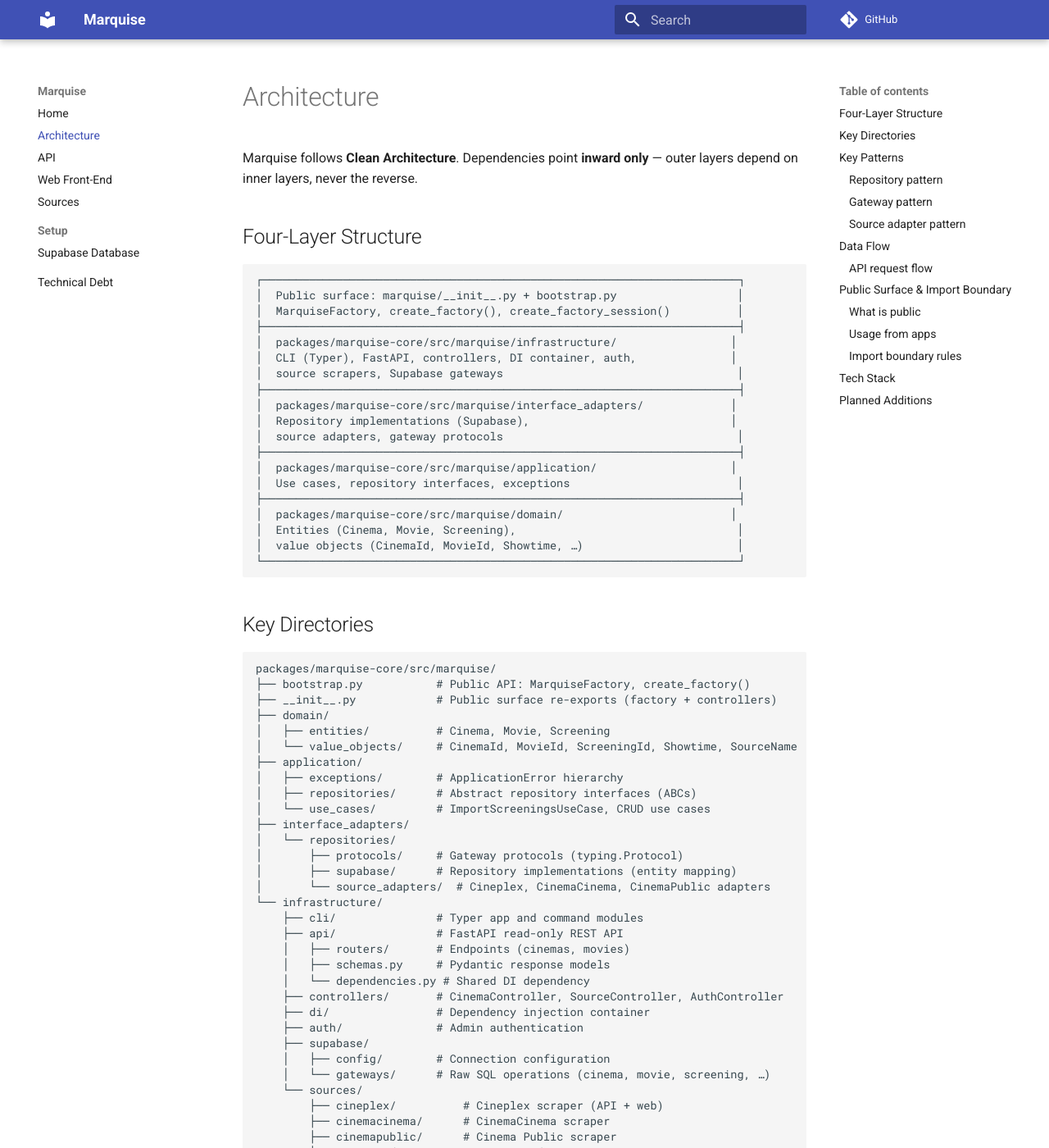
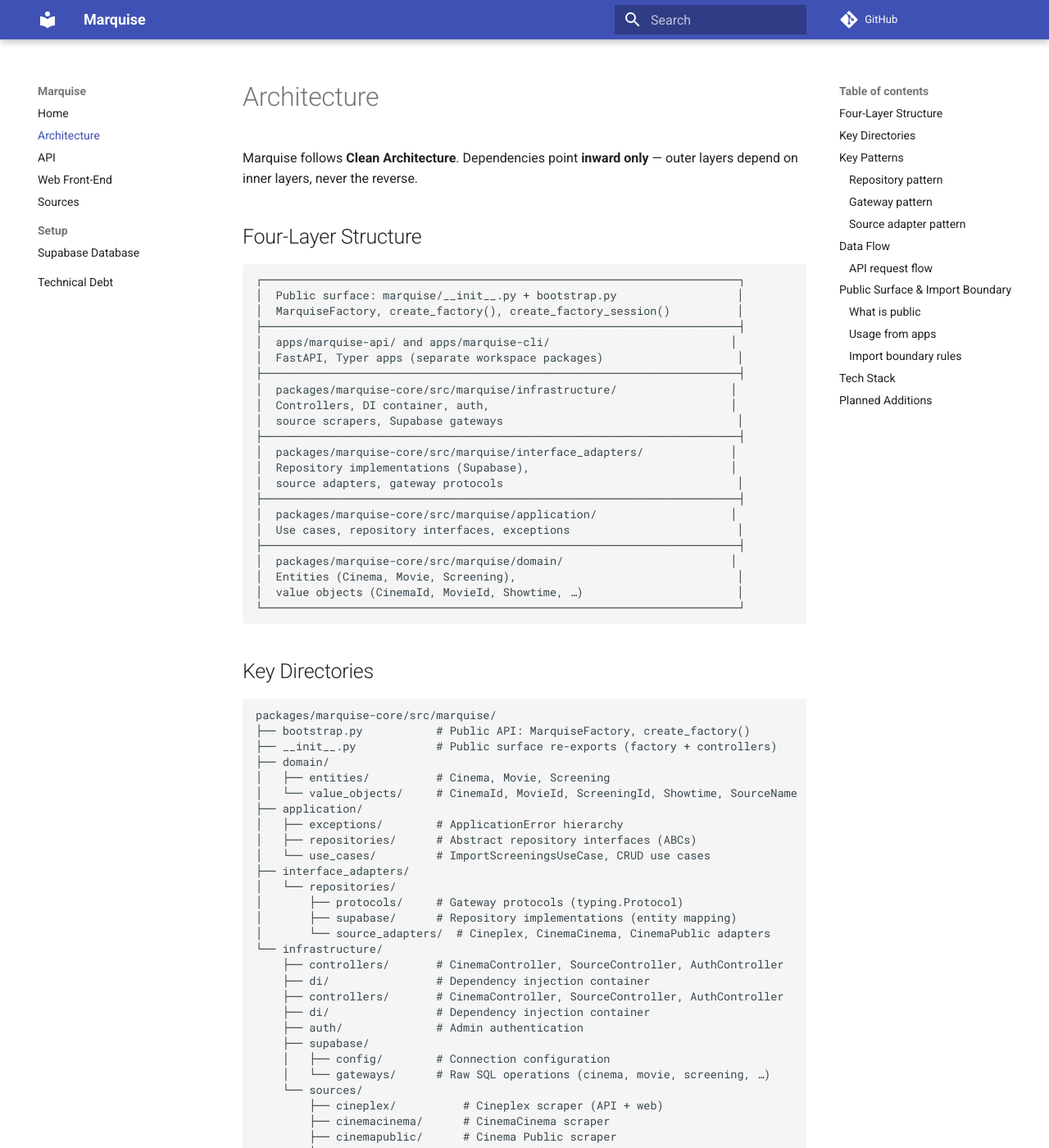
Before and after one commit to ArnaudJalbert/marquise, an MkDocs documentation site: the page built from docs/architecture.md, in a window 1280 px wide and 1400 px high. Shown: the whole window at 82% size. Built offline with MkDocs 1.6.1 and Material for MkDocs 9.7.7, drawn with Linux system fonts in a browser that asks for light colours; comment, search, counter and statistics services are not loaded; some of the changed text lies outside the part shown.

Commit message:
docs(workspace): update docs for API/CLI extraction
Fix stale references in docs, AGENTS.md, CONTRIBUTING.md,
docker-compose.yml, and fly.toml to reflect the new
apps/marquise-api/ and apps/marquise-cli/ package locations.

````diff
--- a/docker-compose.yml
+++ b/docker-compose.yml
@@ -14,7 +14,7 @@
 
 services:
   api:
-    build: .
+    build: apps/marquise-api
     ports:
       - "8000:8000"
     env_file:
--- a/docs/architecture.md
+++ b/docs/architecture.md
@@ -9,8 +9,11 @@ Marquise follows **Clean Architecture**. Dependencies point **inward only** —
 │  Public surface: marquise/__init__.py + bootstrap.py                  │
 │  MarquiseFactory, create_factory(), create_factory_session()          │
 ├───────────────────────────────────────────────────────────────────────┤
+│  apps/marquise-api/ and apps/marquise-cli/                           │
+│  FastAPI, Typer apps (separate workspace packages)                    │
+├───────────────────────────────────────────────────────────────────────┤
 │  packages/marquise-core/src/marquise/infrastructure/                 │
-│  CLI (Typer), FastAPI, controllers, DI container, auth,              │
+│  Controllers, DI container, auth,                                    │
 │  source scrapers, Supabase gateways                                   │
 ├───────────────────────────────────────────────────────────────────────┤
 │  packages/marquise-core/src/marquise/interface_adapters/             │
@@ -45,11 +48,8 @@ packages/marquise-core/src/marquise/
 │       ├── supabase/      # Repository implementations (entity mapping)
 │       └── source_adapters/  # Cineplex, CinemaCinema, CinemaPublic adapters
 └── infrastructure/
-    ├── cli/               # Typer app and command modules
-    ├── api/               # FastAPI read-only REST API
-    │   ├── routers/       # Endpoints (cinemas, movies)
-    │   ├── schemas.py     # Pydantic response models
-    │   └── dependencies.py # Shared DI dependency
+    ├── controllers/       # CinemaController, SourceController, AuthController
+    ├── di/                # Dependency injection container
     ├── controllers/       # CinemaController, SourceController, AuthController
     ├── di/                # Dependency injection container
     ├── auth/              # Admin authentication
@@ -82,7 +82,7 @@ Each cinema source has a scraper under `infrastructure/sources/<source>/` and an
 
 ```
 marquise source import
-  → CLI command (infrastructure/cli/source_commands.py)
+  → CLI command (apps/marquise-cli/src/marquise_cli/source_commands.py)
   → CinemaController (infrastructure/controllers/)
   → ImportScreeningsUseCase (application/use_cases/)
     → SourceAdapter.fetch_showtimes()      # external HTTP
@@ -96,7 +96,7 @@ marquise source import
 
 ```
 HTTP GET /v1/cinemas
-  → FastAPI route (infrastructure/api/routers/cinemas.py)
+  → FastAPI route (apps/marquise-api/src/marquise_api/routers/cinemas.py)
   → Container.cinema_controller.list()
   → ListCinemasUseCase (application/use_cases/)
     → CinemaRepository.find_all()      # Supabase
--- a/fly.toml
+++ b/fly.toml
@@ -26,6 +26,7 @@ app = 'marquise-api'
 primary_region = 'yyz'
 
 [build]
+  dockerfile = "apps/marquise-api/Dockerfile"
 [http_service]
   internal_port = 8000
   force_https = true
````
Also changed, not shown: AGENTS.md (+23 -5 lines), CONTRIBUTING.md (+4 -1 lines), docs/api.md (+6 -6 lines), docs/index.md (+1 -1 lines).
